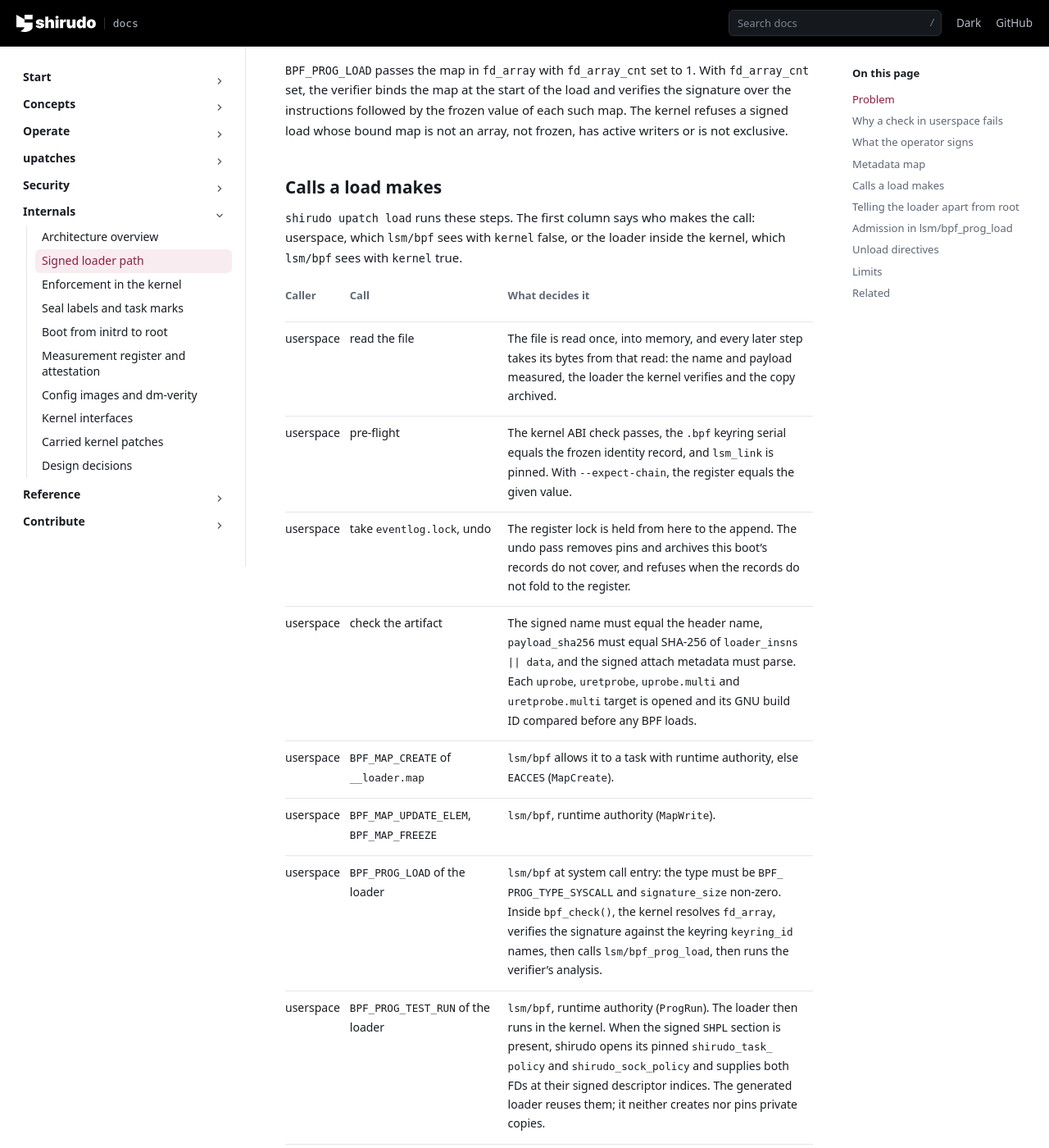
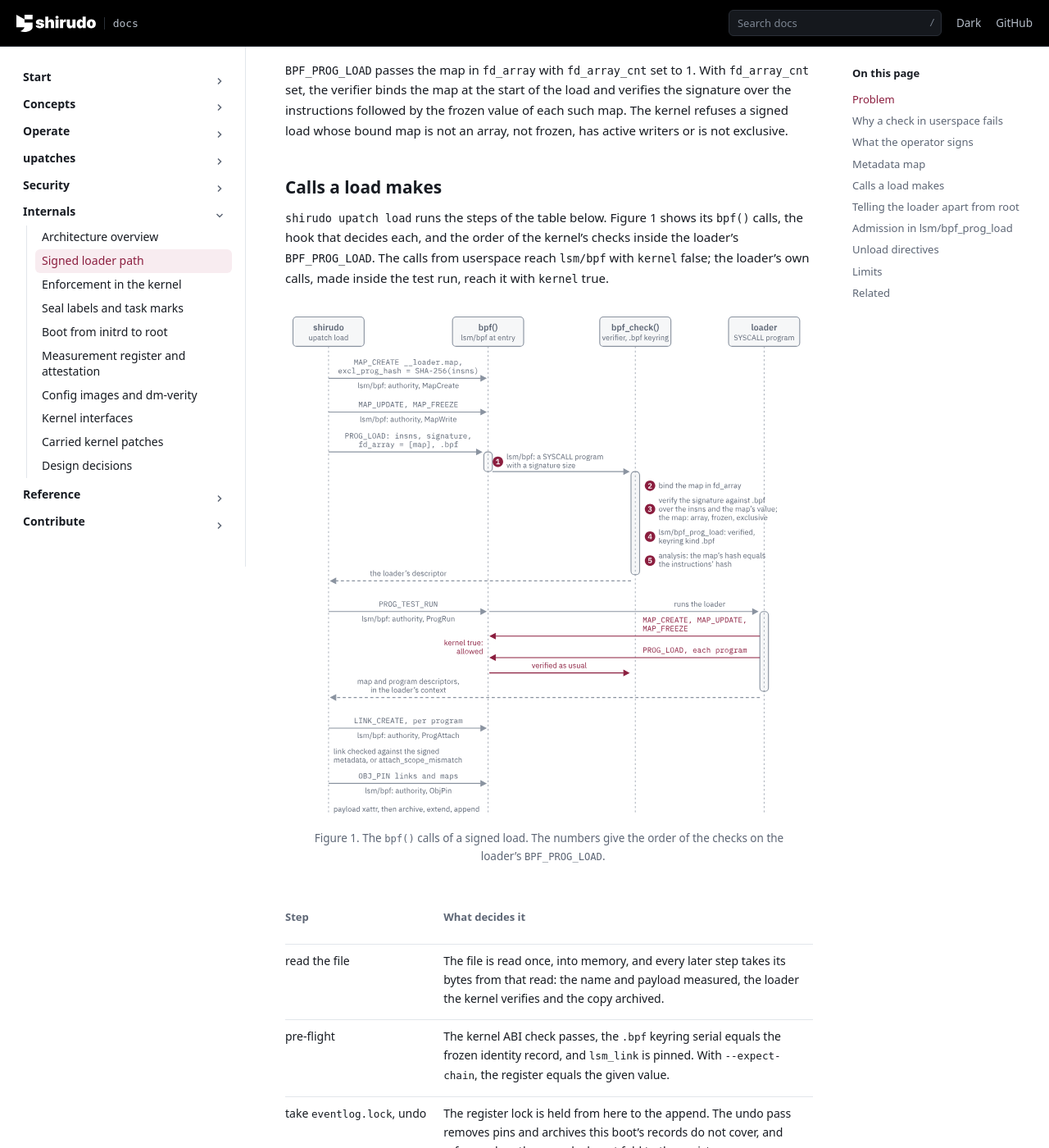
Before and after one commit to AliBashaSY/shirudo, a Sphinx documentation site: the page built from Documentation/internals/signed-loader.rst, in a window 1280 px wide and 1400 px high, scrolled down 1295 px. Shown: the whole window at 82% size. Built offline with Sphinx 7.4.7, drawn with Linux system fonts in a browser that asks for light colours; pages that are not in the unit, such as notebooks, are missing from menus; some of the changed text lies outside the part shown.

Commit message:
docs: draw the bpf() calls of a signed load and the order of its checks
signed-loader.rst gives a load as a table whose PROG_LOAD row packs
four ordered kernel steps into one cell, whose test-run row hides the
loader's own bpf() calls, and whose Caller column holds one word in
every row. The kernel argument that tells those nested calls from
root's is explained twice, and kernel-interfaces.rst spells out the
order inside bpf_check() a second time. A table cannot show calls made
inside a call, and the order of the checks on the loader's PROG_LOAD,
the trust boundary, is what readers most often get wrong.

Draw the calls as a sequence with the kernel's checks numbered in the
order kernel/bpf/syscall.c and kernel/bpf/verifier.c run them:
security_bpf() at entry, the fd_array binding, the signature check,
which also requires the map to be an array, frozen and exclusive,
security_bpf_prog_load(), then the analysis, which compares the map's
hash with the instructions'. The table loses its Caller column and the
ordering clauses, the SHPL and XDP sentences move to the paragraphs
that cover the context and the pins, and kernel-interfaces.rst points
to the figure for the order.

"Telling the loader apart from root" keeps the why, and gains what it
left out: lsm/bpf_map and lsm/bpf_prog take no kernel argument and
pass the loader's descriptors because the task running it has
authority (security_bpf_map() and security_bpf_prog() in
bpf_map_new_fd() and bpf_prog_new_fd()).

Signed-off-by: Daniel Borkmann <daniel@iogearbox.net>

```diff
--- a/Documentation/internals/signed-loader.rst
+++ b/Documentation/internals/signed-loader.rst
@@ -76,80 +76,78 @@ exclusive.
 Calls a load makes
 ------------------
 
-``shirudo upatch load`` runs these steps. The first column says who makes
-the call: userspace, which ``lsm/bpf`` sees with ``kernel`` false, or the
-loader inside the kernel, which ``lsm/bpf`` sees with ``kernel`` true.
+``shirudo upatch load`` runs the steps of the table below. Figure 1 shows
+its ``bpf()`` calls, the hook that decides each, and the order of the
+kernel's checks inside the loader's ``BPF_PROG_LOAD``. The calls from
+userspace reach ``lsm/bpf`` with ``kernel`` false; the loader's own calls,
+made inside the test run, reach it with ``kernel`` true.
+
+.. figure:: /images/internals-signed-load.svg
+   :alt: A sequence with four lifelines: shirudo upatch load, bpf() with
+         lsm/bpf at entry, bpf_check() with the .bpf keyring, and the
+         loader. shirudo creates, fills and freezes __loader.map with
+         runtime authority, then loads the loader. lsm/bpf checks at
+         entry that it is a SYSCALL program with a signature size;
+         inside bpf_check() the kernel binds the map, verifies the
+         signature over the instructions and the map's value against
+         .bpf, runs lsm/bpf_prog_load on the verdict and keyring kind,
+         and then the analysis, which compares the map's hash. A test
+         run, again with authority, starts the loader, whose nested
+         map and program calls reach bpf() with kernel true and are
+         allowed. Then shirudo creates and checks the links and pins
+         them.
+
+   Figure 1. The ``bpf()`` calls of a signed load. The numbers give the
+   order of the checks on the loader's ``BPF_PROG_LOAD``.
 
 .. list-table::
    :header-rows: 1
-   :widths: 12 30 58
+   :widths: 30 70
 
-   * - Caller
-     - Call
+   * - Step
      - What decides it
-   * - userspace
-     - read the file
+   * - read the file
      - The file is read once, into memory, and every later step takes
        its bytes from that read: the name and payload measured, the
        loader the kernel verifies and the copy archived.
-   * - userspace
-     - pre-flight
+   * - pre-flight
      - The kernel ABI check passes, the ``.bpf`` keyring serial equals
        the frozen identity record, and ``lsm_link`` is pinned. With
        ``--expect-chain``, the register equals the given value.
-   * - userspace
-     - take ``eventlog.lock``, undo
+   * - take ``eventlog.lock``, undo
      - The register lock is held from here to the append. The undo pass
        removes pins and archives this boot's records do not cover, and
        refuses when the records do not fold to the register.
-   * - userspace
-     - check the artifact
+   * - check the artifact
      - The signed name must equal the header name, ``payload_sha256``
        must equal SHA-256 of ``loader_insns || data``, and the signed
        attach metadata must parse. Each ``uprobe``, ``uretprobe``,
        ``uprobe.multi`` and ``uretprobe.multi`` target is opened and its
        GNU build ID compared before any BPF loads.
-   * - userspace
-     - ``BPF_MAP_CREATE`` of ``__loader.map``
+   * - ``BPF_MAP_CREATE`` of ``__loader.map``
      - ``lsm/bpf`` allows it to a task with runtime authority, else
        ``EACCES`` (``MapCreate``).
-   * - userspace
-     - ``BPF_MAP_UPDATE_ELEM``, ``BPF_MAP_FREEZE``
+   * - ``BPF_MAP_UPDATE_ELEM``, ``BPF_MAP_FREEZE``
      - ``lsm/bpf``, runtime authority (``MapWrite``).
-   * - userspace
-     - ``BPF_PROG_LOAD`` of the loader
-     - ``lsm/bpf`` at system call entry: the type must be
-       ``BPF_PROG_TYPE_SYSCALL`` and ``signature_size`` non-zero. Inside
-       ``bpf_check()``, the kernel resolves ``fd_array``, verifies the
-       signature against the keyring ``keyring_id`` names, then calls
-       ``lsm/bpf_prog_load``, then runs the verifier's analysis.
-   * - userspace
-     - ``BPF_PROG_TEST_RUN`` of the loader
-     - ``lsm/bpf``, runtime authority (``ProgRun``). The loader then
-       runs in the kernel. When the signed ``SHPL`` section is present,
-       shirudo opens its pinned ``shirudo_task_policy`` and
-       ``shirudo_sock_policy`` and supplies both FDs at their signed
-       descriptor indices. The generated loader reuses them; it neither
-       creates nor pins private copies.
-   * - loader
-     - ``BPF_MAP_CREATE``, ``BPF_MAP_UPDATE_ELEM``, ``BPF_MAP_FREEZE``,
-       ``BPF_PROG_LOAD`` through ``bpf_sys_bpf()``
+   * - ``BPF_PROG_LOAD`` of the loader
+     - ``lsm/bpf`` at entry, then the kernel's signature check and
+       ``lsm/bpf_prog_load`` inside ``bpf_check()``, in the order of
+       Figure 1 (``LoadNotLoader``, ``LoadUnsigned``, ``LoadUnverified``,
+       ``LoadKeyringKind``).
+   * - ``BPF_PROG_TEST_RUN`` of the loader
+     - ``lsm/bpf``, runtime authority (``ProgRun``).
+   * - (loader) ``BPF_MAP_CREATE``, ``BPF_MAP_UPDATE_ELEM``,
+       ``BPF_MAP_FREEZE``, ``BPF_PROG_LOAD`` through ``bpf_sys_bpf()``
      - ``lsm/bpf`` and ``lsm/bpf_prog_load`` see ``kernel`` true and
        allow. The verifier checks each payload program as usual.
-   * - userspace
-     - ``BPF_LINK_CREATE`` or ``BPF_RAW_TRACEPOINT_OPEN``, per program
+   * - ``BPF_LINK_CREATE`` or ``BPF_RAW_TRACEPOINT_OPEN``, per program
      - ``lsm/bpf``, runtime authority (``ProgAttach``). shirudo then
        compares the link the kernel reports with the signed metadata and
        refuses ``attach_scope_mismatch`` when they differ.
-       XDP expands each program's signed class mask into links on matching
-       interfaces in the initial network namespace, with one endpoint per
-       veth pair, using native driver mode only.
-   * - userspace
-     - ``BPF_OBJ_PIN`` of each link and map
+   * - ``BPF_OBJ_PIN`` of each link and map
      - ``lsm/bpf``, runtime authority (``ObjPin``), and the bpffs inode
        guards.
-   * - userspace
-     - archive, extend, append
+   * - archive, extend, append
      - The artifact is copied to ``/var/lib/shirudo/upatches/``, the
        register is extended with the load event and the eventlog takes
        the record. A failed copy or a refused extension undoes the load.
@@ -157,6 +155,12 @@ loader inside the kernel, which ``lsm/bpf`` sees with ``kernel`` true.
 ``shirudo bpm`` installs, upgrades and tree operations skip the
 pre-flight row (they pass ``--no-precheck``); the keyring comparison runs
 again inside the load, so those paths keep it.
+
+When the signed ``SHPL`` section is present, shirudo opens its pinned
+``shirudo_task_policy`` and ``shirudo_sock_policy`` before the test run
+and supplies both descriptors at their signed indices in the loader's
+context. The generated loader reuses them; it neither creates nor pins
+private copies.
 
 The loader returns the descriptors of what it created in its context
 buffer, and the command attaches and pins them. Links are created in
@@ -169,6 +173,9 @@ there. The directory carries the
 ``security.bpf.shirudo.payload`` extended attribute with the payload
 digest, which only a task with runtime authority can set.
 :doc:`kernel-interfaces` lists the attributes each call sets.
+XDP expands each program's signed class mask into links on matching
+interfaces in the initial network namespace, with one endpoint per veth
+pair, using native driver mode only.
 Artifacts containing XDP always use ``link_<n>`` pins, including when only
 one link is created, and pin each XDP program at ``xdp_prog_<n>``, which
 keeps it loaded while no device matches its class mask. A load that finds
@@ -182,13 +189,14 @@ Telling the loader apart from root
 
 A signature check alone is not enough. The loader calls back into
 ``bpf()`` to create maps and load programs, and those calls look like the
-ones root would make. The ``lsm/bpf`` and ``lsm/bpf_prog_load`` hooks
-receive a ``bool kernel`` argument. It is true when the call comes
-through a kernel pointer, which is how ``bpf_sys_bpf()`` issues the
-loader's calls, and false for a system call from userspace. Calls with
-``kernel`` true are allowed: they come from a loader the kernel already
-verified and that an authorized task is running. Userspace calls are
-filtered.
+ones root would make. What tells them apart is where the attributes come
+from: ``bpf_sys_bpf()`` passes a kernel pointer, which the kernel hands
+to ``lsm/bpf`` and ``lsm/bpf_prog_load`` as ``bool kernel``. Calls with
+``kernel`` true come from a loader the kernel already verified and that
+an authorized task is running, so they are allowed; userspace calls are
+filtered. ``lsm/bpf_map`` and ``lsm/bpf_prog`` take no such argument.
+They see the descriptors of the loader's maps and programs too, and
+pass them because the task that runs the loader has runtime authority.
 
 Admission in lsm/bpf_prog_load
 ------------------------------
```
Also changed, not shown: Documentation/internals/kernel-interfaces.rst (+3 -4 lines), Documentation/images/internals-signed-load.svg (added), 1 other file.
